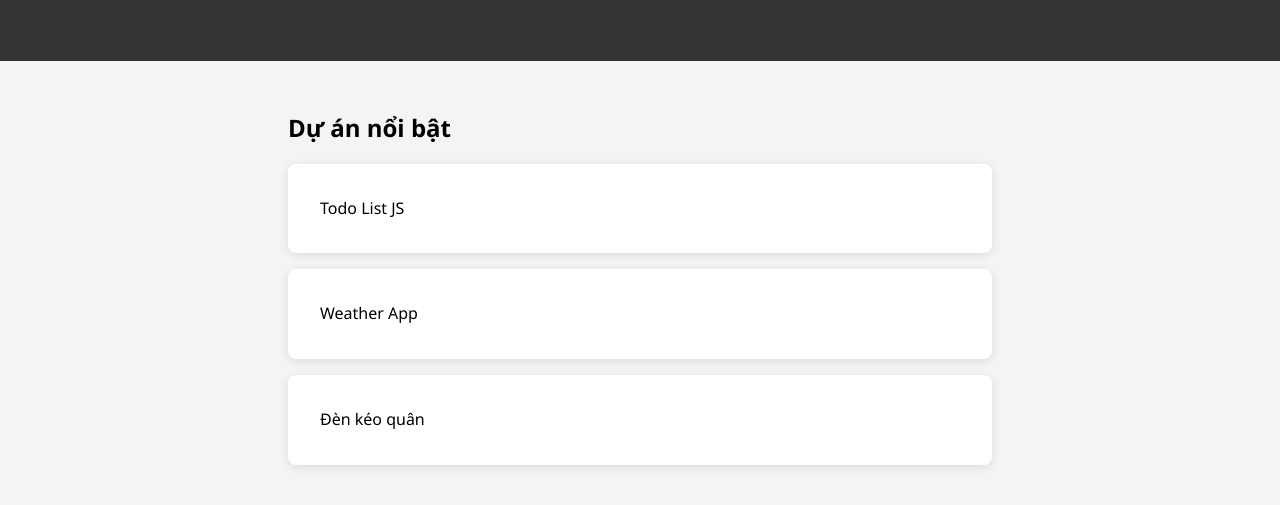
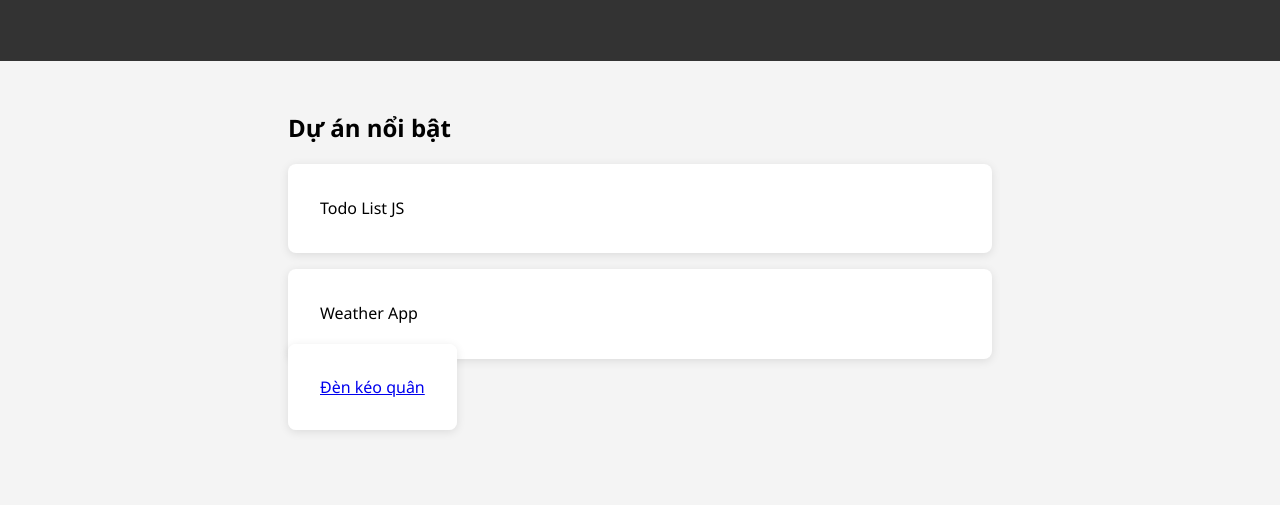
Before and after one commit to DinoXanh/my-portfolio1, a plain HTML site: page index.html in a window 1280 px wide. Shown: the part 201-706 px from the top of the page. Drawn offline with Linux system fonts and the light colour scheme.

Commit message:
Update index.html

```diff
--- a/index.html
+++ b/index.html
@@ -25,8 +25,8 @@
 
         <div class="project">Weather App</div>
 
-        <a href="https://dinoxanh.github.io/denlong/" target="_blank" class="project-link">
-            <div class="project">Đèn kéo quân</div>
+        <a href="https://dinoxanh.github.io/denlong/" target="_blank" class="project">
+            Đèn kéo quân
         </a>
     </section>
 
```
